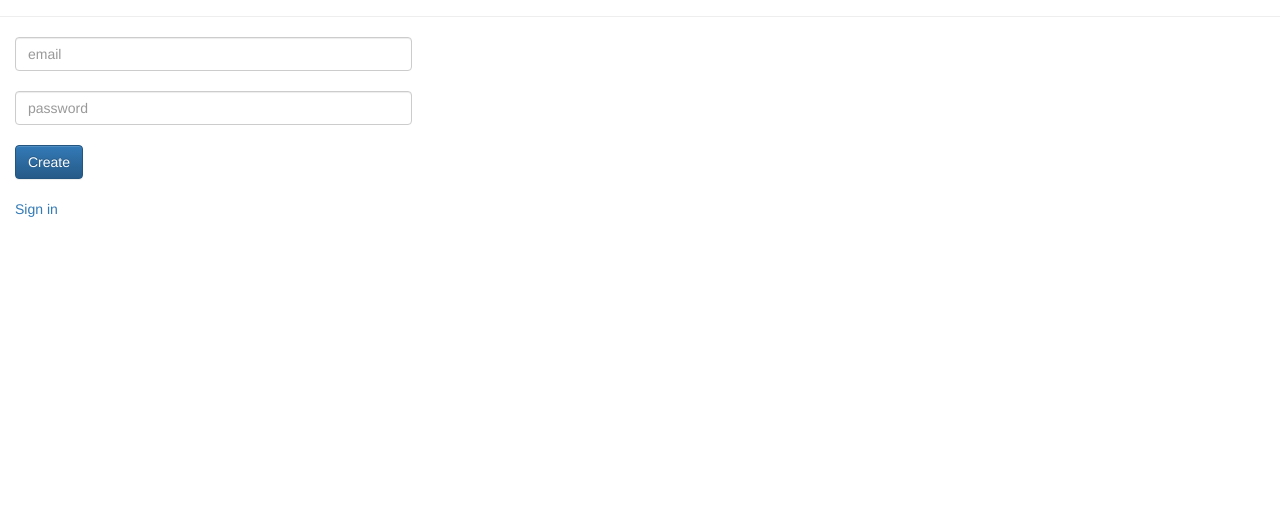
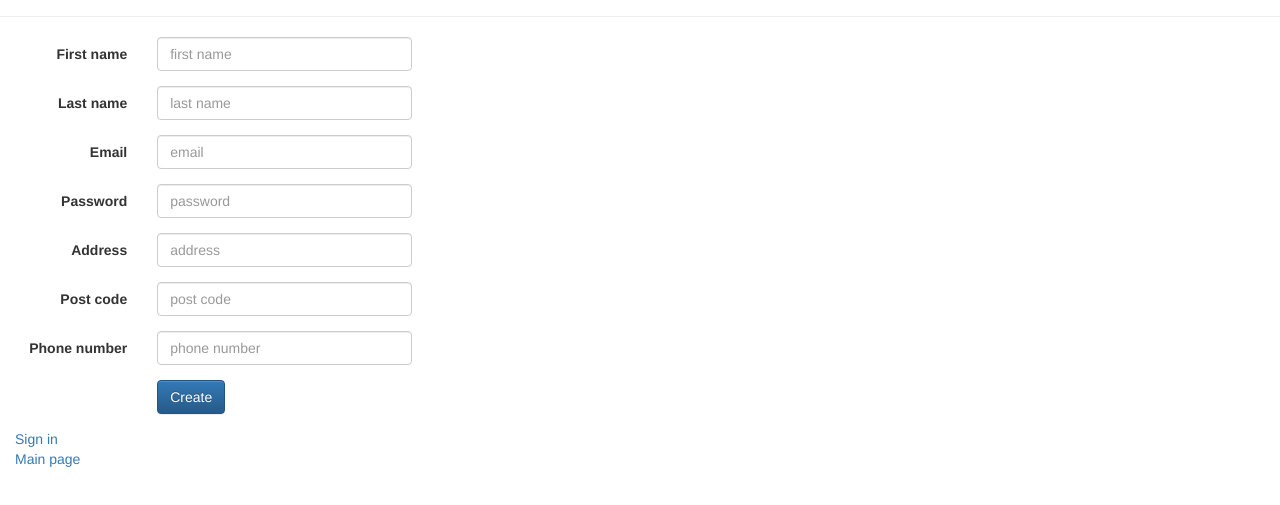
Before and after one commit to thiltunen78/VerkkokaupanTilausJarjestelma, a plain HTML site: page FrontEnd/views/index.html at #/createaccount in a window 1280 px wide. Shown: the part 83-588 px from the top of the page. Drawn offline with Linux system fonts and the light colour scheme.

Commit message:
create account

```diff
--- a/BackEnd/modules/queries.js
+++ b/BackEnd/modules/queries.js
@@ -8,7 +8,6 @@ exports.registerCustomer = function(req,res)
             req.body.customerId = (data.customerId + 1);
         else
             req.body.customerId = 1;
-    });
 
 		var customer = new database.Customer(req.body);
     	customer.save(function(err)
@@ -18,6 +17,9 @@ exports.registerCustomer = function(req,res)
         	else
             	res.status(200).send({status:"Register successful"});
     	});
+    });
+
+
 }
 
 exports.signInCustomer = function(req,res)
--- a/FrontEnd/controllers/controllerCreateAccount.js
+++ b/FrontEnd/controllers/controllerCreateAccount.js
@@ -0,0 +1,28 @@
+main_module.controller('controllerCreateAccount',function($scope,factoryClient,$location,Flash){
+
+    $scope.registerClicked = function()
+    {
+        var registerData = {
+			firstName:$scope.firstName,
+			lastName:$scope.lastName,
+            email:$scope.email,
+            password:$scope.pass,
+			address:$scope.address,
+			postCode:$scope.postCode,
+			phoneNumber:$scope.phoneNumber
+        }
+
+        var waitPromise = factoryClient.register(registerData);
+
+        waitPromise.then(function(data)
+        {
+			Flash.create('success', 'Register succesfull!', 'custom-class');
+            $location.path('/login');
+        },
+        function error(data)
+        {
+            Flash.create('danger', 'email is already registered. Please select another!', 'custom-class');
+        });
+    }
+
+});
--- a/FrontEnd/views/createAccount.html
+++ b/FrontEnd/views/createAccount.html
@@ -5,14 +5,61 @@
 <div class="container-fluid">
 	<div class="row">
 		<div class="col-sm-4">
-			<div class="form-group"
-    			<form>
-        			<input type="text" class="form-control" placeholder="email" ng-model="user"><br/>
-        			<input type="password" class="form-control" placeholder="password" ng-model="pass"><br/>
-        			<input class="btn btn-primary" type="button" value="Create" ng-click="registerClicked()"><br/><br/>
-        			<a href="#/login">Sign in</a>
-    			</form>
-			</div>
+			<form class="form-horizontal">
+				<div class="form-group">
+					<label for="inputFirstName" class="col-sm-4 control-label">First name</label>
+					<div class="col-sm-8">
+						<input type="text" class="form-control" id="inputFirstName" placeholder="first name" ng-model="firstName">
+					</div>
+				</div>
+				<div class="form-group">
+					<label for="inputLastName" class="col-sm-4 control-label">Last name</label>
+					<div class="col-sm-8">
+						<input type="text" class="form-control" id="inputLastName" placeholder="last name" ng-model="lastName">
+					</div>
+				</div>
+				<div class="form-group">
+					<label for="inputEmail" class="col-sm-4 control-label">Email</label>
+					<div class="col-sm-8">
+						<input type="text" class="form-control" id="inputEmail" placeholder="email" ng-model="email">
+					</div>
+				</div>
+				<div class="form-group">
+					<label for="inputPassword" class="col-sm-4 control-label">Password</label>
+					<div class="col-sm-8">
+						<input type="password" class="form-control" id="inputPassword" placeholder="password" ng-model="pass">
+					</div>
+				</div>
+				<div class="form-group">
+					<label for="inputAddress" class="col-sm-4 control-label">Address</label>
+					<div class="col-sm-8">
+						<input type="text" class="form-control" id="inputAddress" placeholder="address" ng-model="address">
+					</div>
+				</div>
+				<div class="form-group">
+					<label for="inputPostCode" class="col-sm-4 control-label">Post code</label>
+					<div class="col-sm-8">
+						<input type="text" class="form-control" id="inputPostCode" placeholder="post code" ng-model="postCode">
+					</div>
+				</div>
+				<div class="form-group">
+					<label for="inputPhoneNumber" class="col-sm-4 control-label">Phone number</label>
+					<div class="col-sm-8">
+						<input type="text" class="form-control" id="inputPhoneNumber" placeholder="phone number" ng-model="phoneNumber">
+					</div>
+				</div>
+				<div class="form-group">
+					<div class="col-sm-offset-4 col-sm-8">
+						<input class="btn btn-primary" type="button" value="Create" ng-click="registerClicked()">
+					</div>
+				</div>
+				<div class="form-group">
+					<div class="col-sm-4">
+						<a href="#/login">Sign in</a></br>
+						<a href="#/">Main page</a>
+					</div>
+				</div>
+			</form>
 		</div>
 	</div>
 </div>
--- a/FrontEnd/views/index.html
+++ b/FrontEnd/views/index.html
@@ -32,6 +32,8 @@
 		<script src="/FrontEnd/controllers/controllerAllProducts.js"></script>
 		<script src="/FrontEnd/controllers/controllerNewOrders.js"></script>
 		<script src="/FrontEnd/controllers/controllerSearchOrders.js"></script>
+		<script src="/FrontEnd/controllers/controllerCreateAccount.js"></script>
+		<script src="/FrontEnd/controllers/controllerSignIn.js"></script>
 		<script src="/FrontEnd/directives/navbar_directive.js"></script>
 		<script src="/FrontEnd/directives/adminNavbar_directive.js"></script>
     </body>
```
Also changed, not shown: FrontEnd/directives/navBar_directive_content.html (+2 -2 lines), FrontEnd/views/signIn.html (+2 -1 lines). Lines whose indentation alone changed are shown as unchanged.
